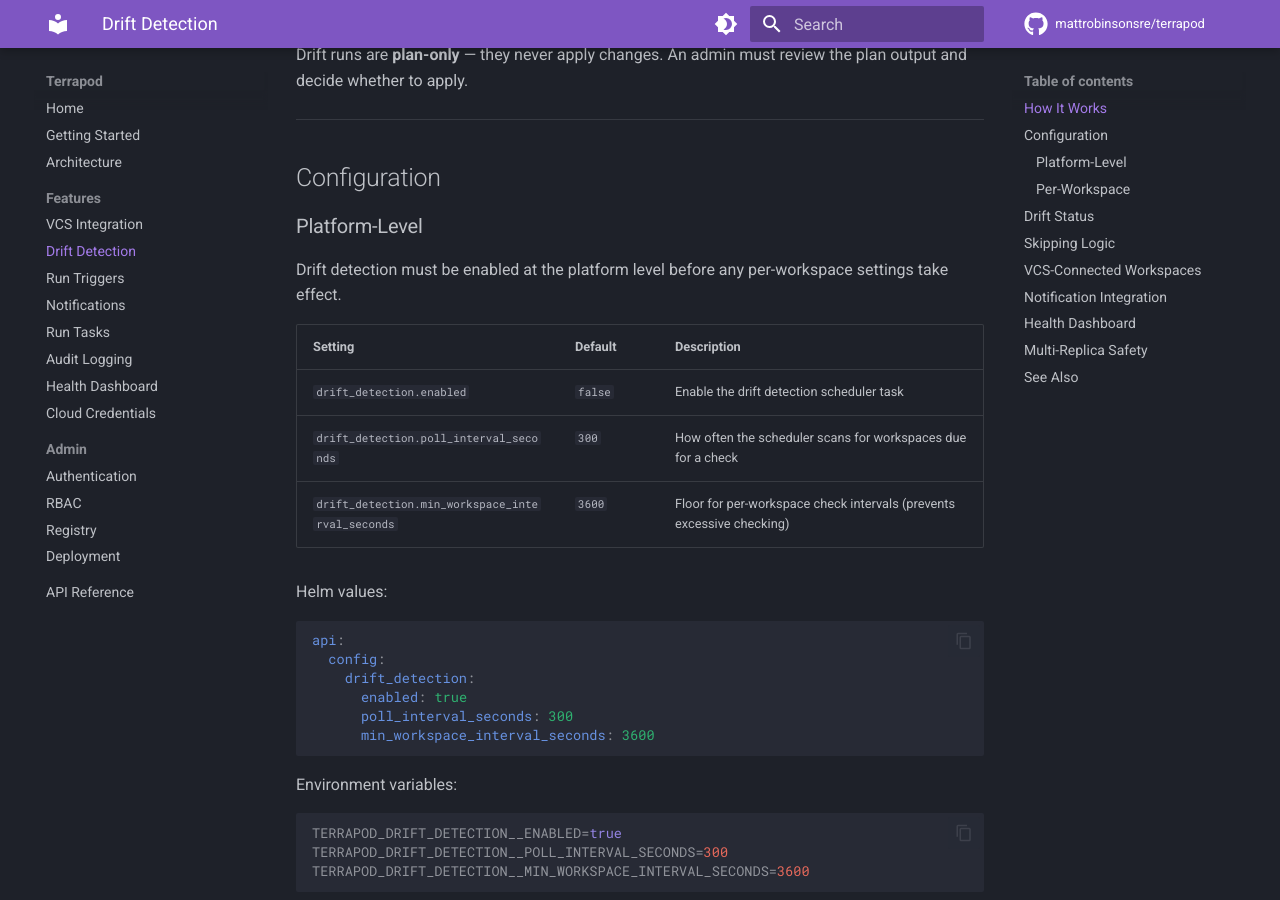
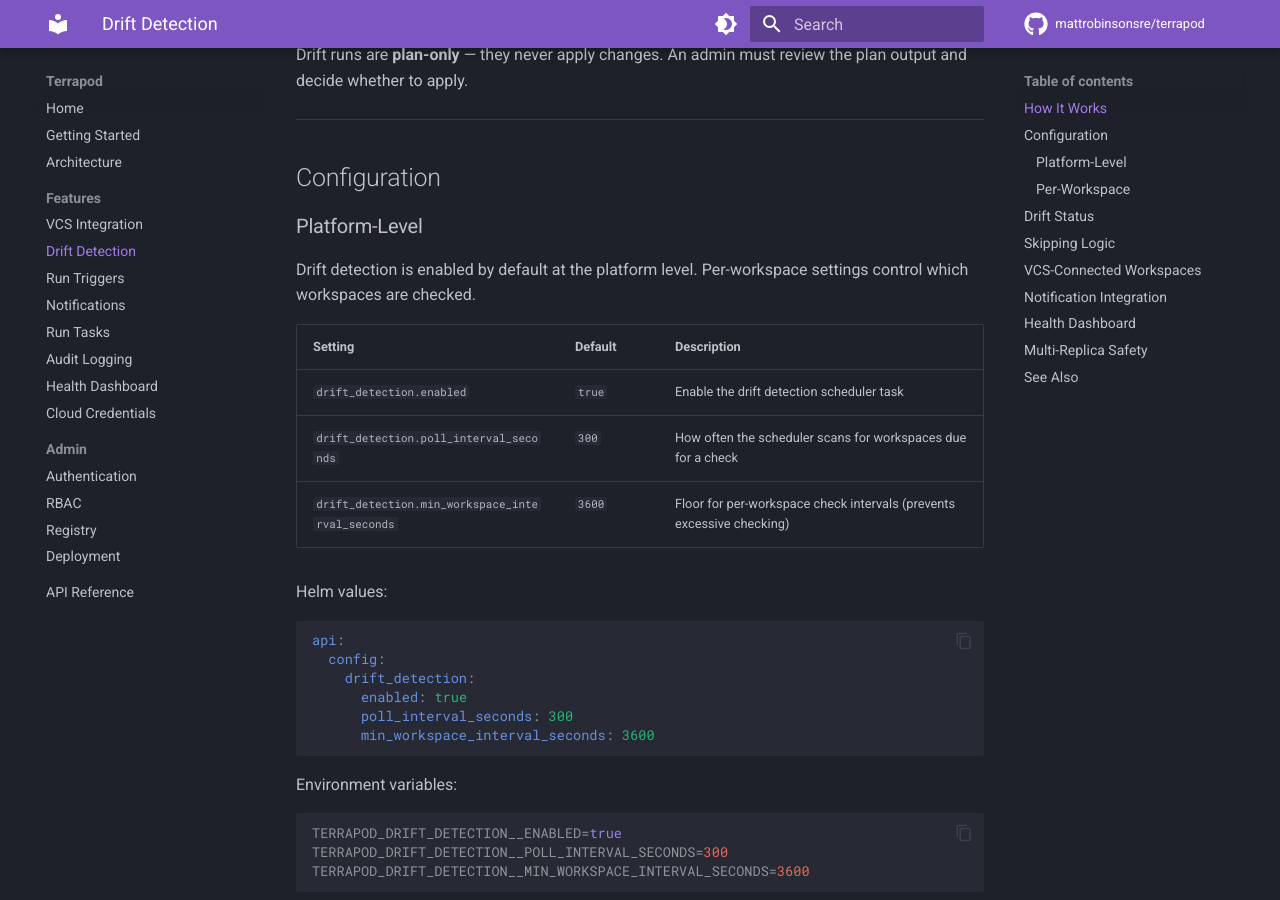
Before and after one commit to mattrobinsonsre/terrapod, an MkDocs documentation site: the page built from docs/drift-detection.md, in a window 1280 px wide and 900 px high, scrolled down 1071 px. Built offline with MkDocs 1.6.1 and Material for MkDocs 9.7.7, drawn with Linux system fonts in a browser that asks for light colours; comment, search, counter and statistics services are not loaded.

Commit message:
feat: enable drift detection and rate limiting by default
Both are core safety/security features with no external dependencies
that any production deployment should have active.

```diff
--- a/docs/drift-detection.md
+++ b/docs/drift-detection.md
@@ -23,11 +23,11 @@ Drift runs are **plan-only** — they never apply changes. An admin must review
 
 ### Platform-Level
 
-Drift detection must be enabled at the platform level before any per-workspace settings take effect.
+Drift detection is enabled by default at the platform level. Per-workspace settings control which workspaces are checked.
 
 | Setting | Default | Description |
 |---|---|---|
-| `drift_detection.enabled` | `false` | Enable the drift detection scheduler task |
+| `drift_detection.enabled` | `true` | Enable the drift detection scheduler task |
 | `drift_detection.poll_interval_seconds` | `300` | How often the scheduler scans for workspaces due for a check |
 | `drift_detection.min_workspace_interval_seconds` | `3600` | Floor for per-workspace check intervals (prevents excessive checking) |
 
```
Also changed, not shown: docs/deployment.md (+1 -1 lines), docs/security-hardening.md (+1 -1 lines), 2 other files.
